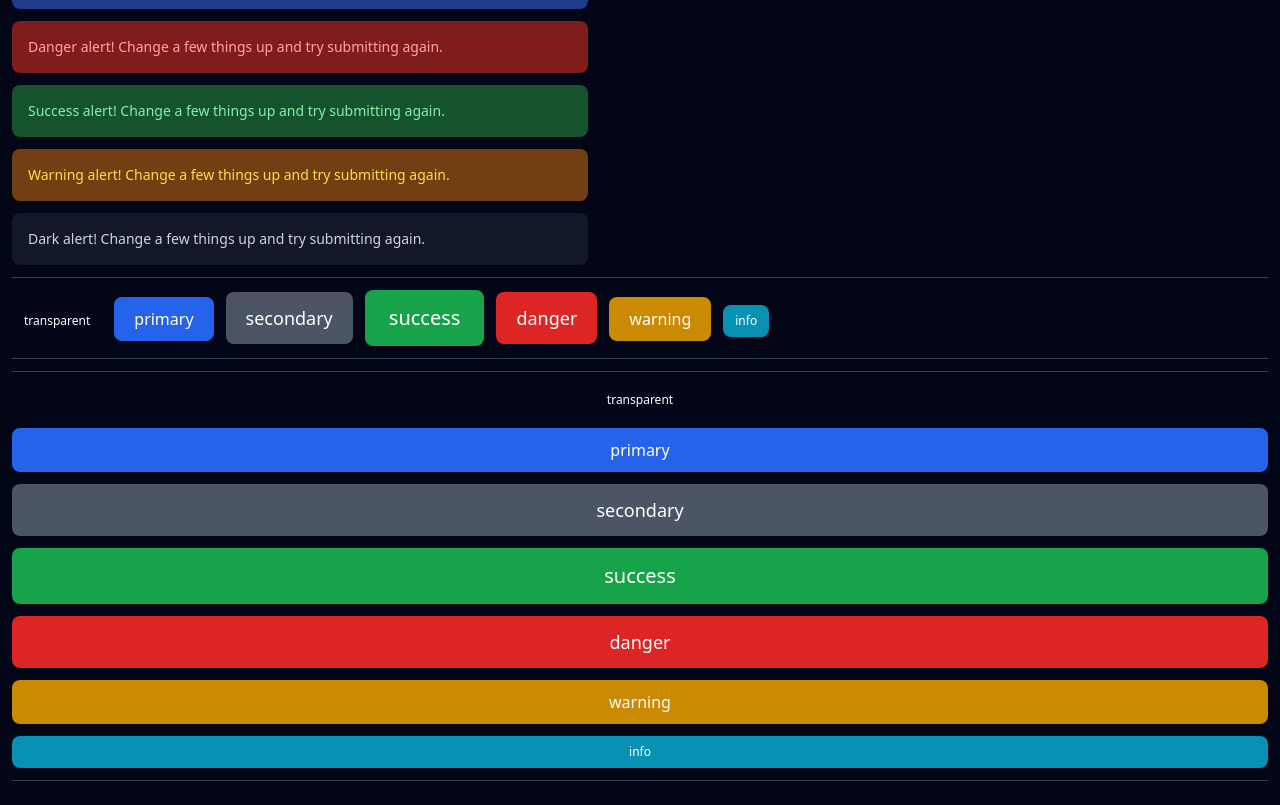
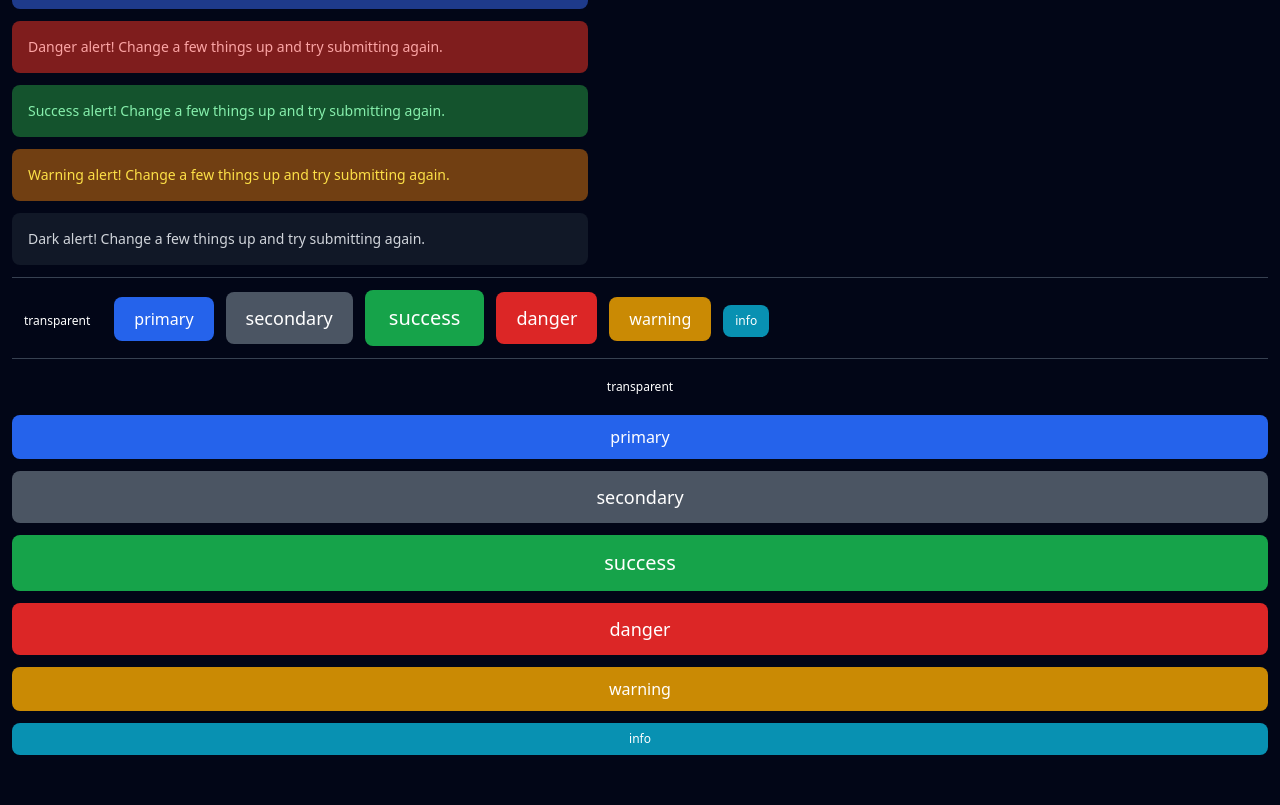
Before and after one commit to maximilianoluci/vue-playground, a Vue app: page / in a window 1280 px wide. Shown: the part 1410-2215 px from the top of the page. After the commit the page ends 2177 px from the top, so only its background shows below. Built offline with nearby package versions, Linux system fonts and the light colour scheme.

Commit message:
Update HomeView.vue

```diff
--- a/src/views/HomeView.vue
+++ b/src/views/HomeView.vue
@@ -78,8 +78,8 @@
       <button-component text="warning" color="warning" size="base" />
       <button-component text="info" color="info" size="xs" />
     </div>
-    <hr class="h-px my-3 bg-gray-200 border-0 dark:bg-gray-700" />
-    <!-- <div class="flex-none flex-row space-x-3 grow-0">
+    <!-- <hr class="h-px my-3 bg-gray-200 border-0 dark:bg-gray-700" />
+    <div class="flex-none flex-row space-x-3 grow-0">
       <button-component icon="apple" text="transparent" color="transparent" size="xs" />
       <button-component icon="apple" text="primary" color="primary" size="base" />
       <button-component icon="apple" text="secondary" color="secondary" size="lg" />
@@ -98,8 +98,8 @@
       <button-component text="warning" color="warning" size="base" :full-width="true" />
       <button-component text="info" color="info" size="xs" :full-width="true" />
     </div>
-    <hr class="h-px my-3 bg-gray-200 border-0 dark:bg-gray-700" />
-    <!-- <div class="flex-none flex-row space-y-3 grow-0">
+    <!-- <hr class="h-px my-3 bg-gray-200 border-0 dark:bg-gray-700" />
+    <div class="flex-none flex-row space-y-3 grow-0">
       <button-component
         icon="apple"
         text="transparent"
```
